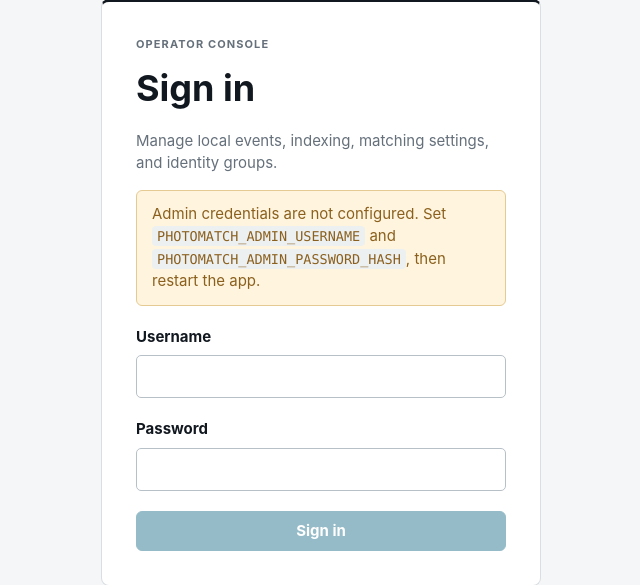
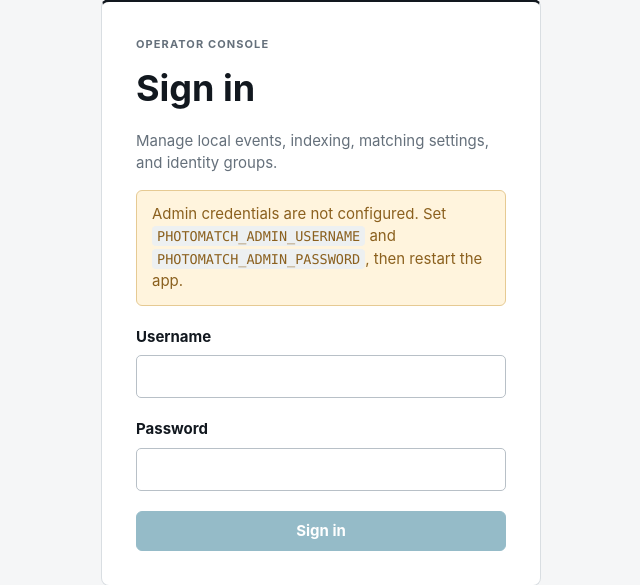
Before and after one commit to Ali-Mezher/PhotoMatch, a Flask app: page /admin/login in a window 1280 px wide. Shown: the part 109-694 px from the top of the page, without its empty margins (319-959 px from the left). Run offline with Flask 3, Linux system fonts and the light colour scheme; some libraries are stand-ins or nearby versions.

Commit message:
Simplify admin credential setup

```diff
--- a/src/services/admin_store.py
+++ b/src/services/admin_store.py
@@ -196,7 +196,7 @@ class AdminStore:
         safe_details = {
             key: value
             for key, value in details.items()
-            if key not in {"password", "password_hash", "secret", "photo_path"}
+            if key not in {"password", "secret", "photo_path"}
         }
         with self._connect() as connection:
             connection.execute(
--- a/src/web/admin.py
+++ b/src/web/admin.py
@@ -23,7 +23,6 @@ from flask import (
     url_for,
 )
 from PIL import Image, ImageOps
-from werkzeug.security import check_password_hash
 
 from config import EMBEDDING_MODEL, EVENT_RAW_SUBDIR, INDEX_PIPELINE_VERSION
 from src.indexing.build_index import active_index_generation
@@ -78,7 +77,7 @@ def login():
         "admin/login.html",
         configured=bool(
             current_app.config.get("ADMIN_USERNAME")
-            and current_app.config.get("ADMIN_PASSWORD_HASH")
+            and current_app.config.get("ADMIN_PASSWORD")
         ),
     )
 
@@ -91,20 +90,20 @@ def login_submit():
         return render_template("admin/login.html", configured=True, error="Too many attempts. Try again in 15 minutes."), 429
 
     username = current_app.config.get("ADMIN_USERNAME")
-    password_hash = current_app.config.get("ADMIN_PASSWORD_HASH")
+    password = current_app.config.get("ADMIN_PASSWORD")
     supplied_username = request.form.get("username", "")
     supplied_password = request.form.get("password", "")
-    valid = bool(username and password_hash)
+    valid = bool(username and password)
     if valid:
-        valid = hmac.compare_digest(supplied_username, username) and check_password_hash(
-            password_hash, supplied_password
+        valid = hmac.compare_digest(supplied_username, username) and hmac.compare_digest(
+            supplied_password, password
         )
     if not valid:
         gate.record_failure(client_key)
         _admin_store().record_audit("login_failed")
         return render_template(
             "admin/login.html",
-            configured=bool(username and password_hash),
+            configured=bool(username and password),
             error="The username or password was not recognized.",
         ), 401
 
--- a/src/web/app.py
+++ b/src/web/app.py
@@ -73,7 +73,7 @@ def create_app(test_config: dict | None = None) -> Flask:
         EVENT_CATALOG=None,
         RESULT_STORE=None,
         ADMIN_USERNAME=os.environ.get("PHOTOMATCH_ADMIN_USERNAME"),
-        ADMIN_PASSWORD_HASH=os.environ.get("PHOTOMATCH_ADMIN_PASSWORD_HASH"),
+        ADMIN_PASSWORD=os.environ.get("PHOTOMATCH_ADMIN_PASSWORD"),
         ADMIN_START_WORKER=os.environ.get("PHOTOMATCH_BACKGROUND_WORKER", "1") == "1",
         ADMIN_DEBUG=os.environ.get("PHOTOMATCH_DEBUG", "0") == "1",
         SESSION_COOKIE_HTTPONLY=True,
@@ -154,7 +154,6 @@ def create_app(test_config: dict | None = None) -> Flask:
             coordinator.start()
             atexit.register(coordinator.shutdown)
 
-    register_cli(app)
     return app
 
 
@@ -171,17 +170,6 @@ def register_security_headers(app: Flask) -> None:
             "form-action 'self'; frame-ancestors 'none'; base-uri 'self'",
         )
         return response
-
-
-def register_cli(app: Flask) -> None:
-    import click
-    from werkzeug.security import generate_password_hash
-
-    @app.cli.command("admin-password-hash")
-    @click.password_option(confirmation_prompt=True)
-    def admin_password_hash(password: str):
-        """Print a scrypt password hash for PHOTOMATCH_ADMIN_PASSWORD_HASH."""
-        click.echo(generate_password_hash(password))
 
 
 def register_routes(app: Flask) -> None:
--- a/src/web/templates/admin/login.html
+++ b/src/web/templates/admin/login.html
@@ -15,7 +15,7 @@
         <p class="muted">Manage local events, indexing, matching settings, and identity groups.</p>
         {% if error %}<div class="notice notice-error" role="alert">{{ error }}</div>{% endif %}
         {% if not configured %}
-          <div class="notice notice-warning" role="alert">Admin credentials are not configured. Set <code>PHOTOMATCH_ADMIN_USERNAME</code> and <code>PHOTOMATCH_ADMIN_PASSWORD_HASH</code>, then restart the app.</div>
+          <div class="notice notice-warning" role="alert">Admin credentials are not configured. Set <code>PHOTOMATCH_ADMIN_USERNAME</code> and <code>PHOTOMATCH_ADMIN_PASSWORD</code>, then restart the app.</div>
         {% endif %}
         <form method="post" action="{{ url_for('admin.login_submit') }}" class="stack-form">
           <input type="hidden" name="_csrf_token" value="{{ csrf_token() }}">
```
Also changed, not shown: tests/test_admin_dashboard.py (+1 -3 lines), README.md.
